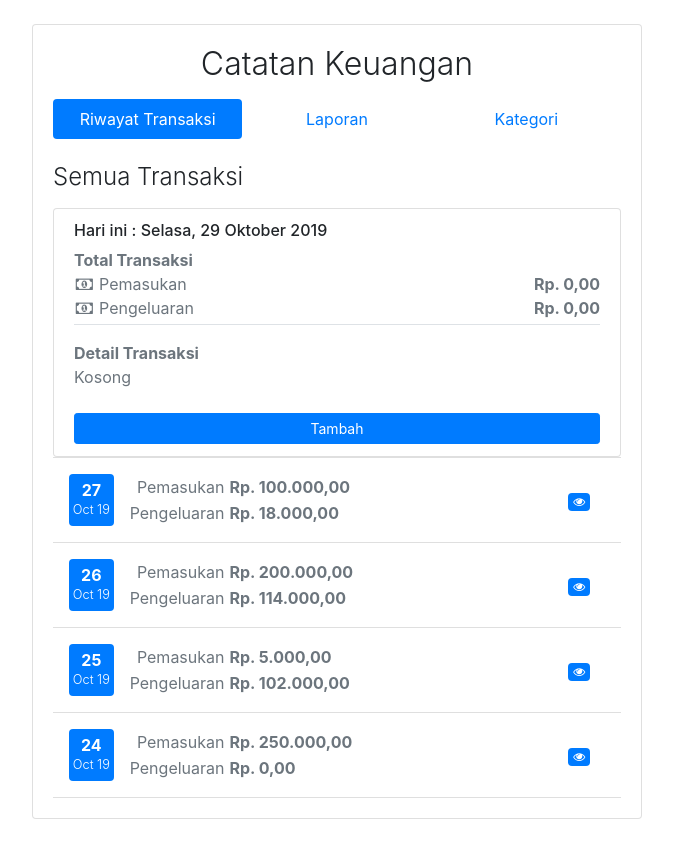
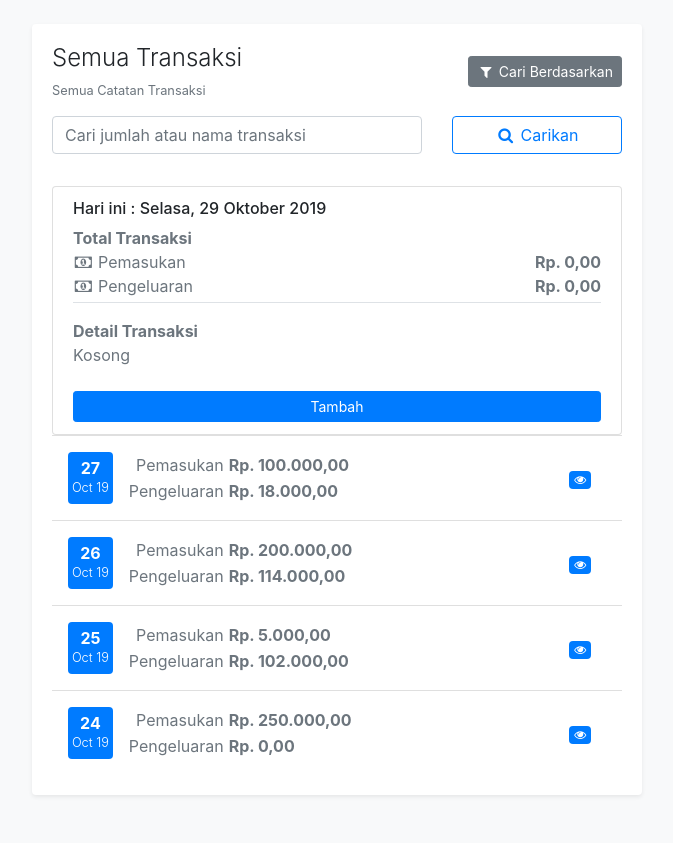
Before and after one commit to arfandotid/ci_uang, a CodeIgniter app: page /ci_uang/index.php/transaksi/index in a window 1280 px wide. Shown: the whole page, without its empty margins (303-976 px from the left). After the commit the page ends 796 px from the top, so only its background shows below. Run offline with CodeIgniter, Linux system fonts and the light colour scheme; data comes from the database, SQL or seed files in the repository.

Commit message:
Menambahkan fitur cari transaksi

```diff
--- a/application/controllers/Transaksi.php
+++ b/application/controllers/Transaksi.php
@@ -147,6 +147,18 @@ class Transaksi extends CI_Controller
 		}
 	}
 
+	public function cari()
+	{
+		$input = $this->input->post(null, true);
+		if (!$input) {
+			redirect('transaksi');
+		}
+
+		$data['judul'] = "Cari Transaksi";
+		$data['data'] = $this->main->cariTransaksi($input['keyword'], $input['tipe_kategori'], $input['tgl_transaksi'], $input['waktu']);
+		$this->template('transaksi/cari', $data);
+	}
+
 	public function delete($getId)
 	{
 		$id = encode_php_tags($getId);
--- a/application/models/MainModel.php
+++ b/application/models/MainModel.php
@@ -60,4 +60,23 @@ class MainModel extends CI_Model
         $this->db->like('id_transaksi', $prefix, 'after');
         return $this->db->get('transaksi')->row_array()['id_transaksi'];
     }
+
+    public function cariTransaksi($keyword = null, $tipe = null, $tgl = null, $waktu = null)
+    {
+        $this->db->join('kategori k', 't.kategori_id=k.id_kategori');
+        if ($tipe) {
+            $this->db->where('tipe_kategori', $tipe);
+        }
+        if ($tgl) {
+            $this->db->or_like('tgl_transaksi', $tgl);
+        }
+        if ($waktu) {
+            $this->db->or_like('waktu', $waktu);
+        }
+        if ($keyword) {
+            $this->db->like('keterangan', $keyword);
+            $this->db->or_like('jumlah', $keyword);
+        }
+        return $this->db->get('transaksi t')->result();
+    }
 }
--- a/application/views/templates/footer.php
+++ b/application/views/templates/footer.php
@@ -1,13 +1,13 @@
-    <script type="text/javascript" src="<?= base_url(); ?>assets/js/jquery-3.3.1.min.js"></script>
-    <script type="text/javascript" src="<?= base_url(); ?>assets/js/bootstrap.bundle.min.js"></script>
+</div>
 
-    </body>
+</div>
+</div>
 
-    </div>
+</div>
 
-    </div>
-    </div>
+<script type="text/javascript" src="<?= base_url(); ?>assets/js/jquery-3.3.1.min.js"></script>
+<script type="text/javascript" src="<?= base_url(); ?>assets/js/bootstrap.bundle.min.js"></script>
 
-    </div>
+</body>
 
-    </html>
+</html>
--- a/application/views/templates/header.php
+++ b/application/views/templates/header.php
@@ -11,15 +11,10 @@
     <link rel="stylesheet" href="<?= base_url(); ?>assets/css/style.css">
 </head>
 
-<body>
+<body class="bg-light">
 
     <div class="row m-0 justify-content-center">
         <div class="col-lg-6 py-4">
-            <div class="card">
+            <div class="card shadow-sm border-0">
                 <div class="card-body">
-                    <h2 class="text-center mb-3 font-weight-light">Catatan Keuangan</h2>
-                    <nav class="nav nav-pills nav-justified mb-4">
-                        <a class="nav-item nav-link active" href="<?= base_url('transaksi'); ?>">Riwayat Transaksi</a>
-                        <a class="nav-item nav-link" href="#">Laporan</a>
-                        <a class="nav-item nav-link" href="#">Kategori</a>
-                    </nav>
+                    <?= $this->session->flashdata('pesan'); ?>
--- a/application/views/transaksi/data.php
+++ b/application/views/transaksi/data.php
@@ -1,20 +1,45 @@
-<?= $this->session->flashdata('pesan'); ?>
-<h1 class="h4 font-weight-light mb-3"><?= $judul; ?></h1>
-
+<div class="row">
+    <div class="col-xl">
+        <h1 class="h4 font-weight-light"><?= $judul; ?></h1>
+        <p class="small text-muted">Semua Catatan Transaksi</p>
+    </div>
+    <div class="col-xl text-center text-xl-right align-self-center">
+        <button data-toggle="collapse" data-target="#filter" class="btn btn-sm btn-secondary mb-3">
+            <i class="fa fa-fw fa-filter"></i> Cari Berdasarkan
+        </button>
+    </div>
+</div>
+<?= form_open('transaksi/cari'); ?>
+<div class="filter row collapse" id="filter">
+    <div class="form-group col-md-4 mb-3">
+        <select name="tipe_kategori" id="tipe_kategori" class="form-control">
+            <option value="">Semua Tipe</option>
+            <option value="pemasukan">Pemasukan</option>
+            <option value="pengeluaran">Pengeluaran</option>
+        </select>
+    </div>
+    <div class="form-group col-md-4">
+        <input type="text" name="tgl_transaksi" id="tgl_transaksi" class="form-control" placeholder="Tanggal">
+    </div>
+    <div class="form-group col-md-4">
+        <input type="text" name="waktu" id="waktu" class="form-control" placeholder="Waktu">
+    </div>
+</div>
+<div class="form-group row">
+    <div class="form-group col-lg-8">
+        <input type="text" name="keyword" id="keyword" class="form-control" placeholder="Cari jumlah atau nama transaksi">
+    </div>
+    <div class="form-group col-lg-4">
+        <button type="submit" class="btn btn-block btn-outline-primary">
+            <i class="fa fa-fw fa-search"></i> Carikan
+        </button>
+    </div>
+</div>
+<?= form_close(); ?>
 <!-- Transaksi Hari ini -->
 <ul class="list-group">
     <li class="list-group-item">
         <h3 class="h6">Hari ini : <?= full_tanggal(strtotime($today)); ?></h3>
-
-        <?php
-
-        // if (!in_array($today, $tot_pemasukan) && !in_array($today, $tot_pengeluaran)) {
-        //     $tot_pemasukan[$today]['jumlah'] = 0;
-        //     $tot_pengeluaran[$today]['jumlah'] = 0;
-        // }
-
-        ?>
-
         <p class="font-weight-bold border-bottom pb-1">
             <span class="text-muted d-block">Total Transaksi</span>
             <span class="d-block text-muted">
```
Also changed, not shown: application/views/transaksi/cari.php (added, +42 -0 lines).
